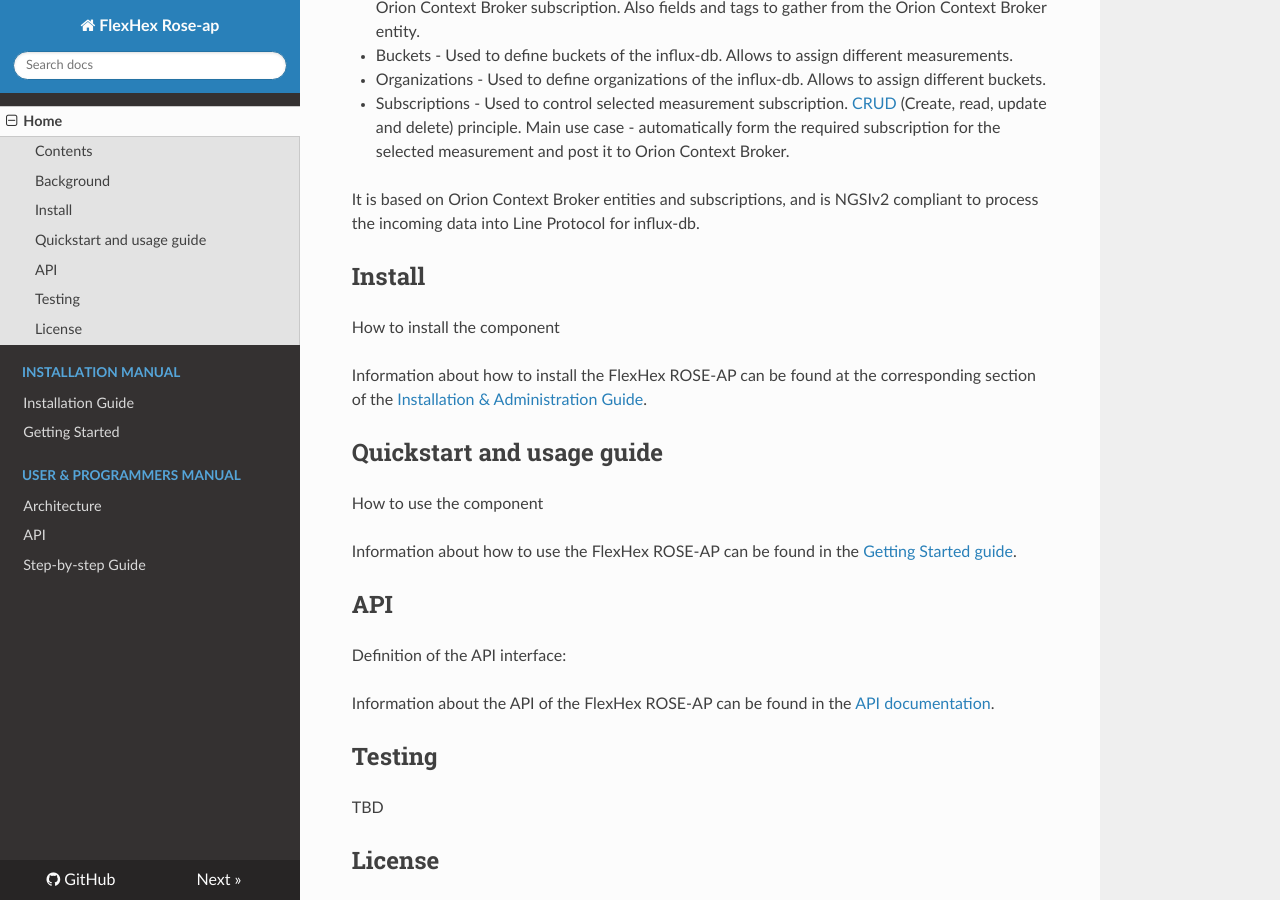
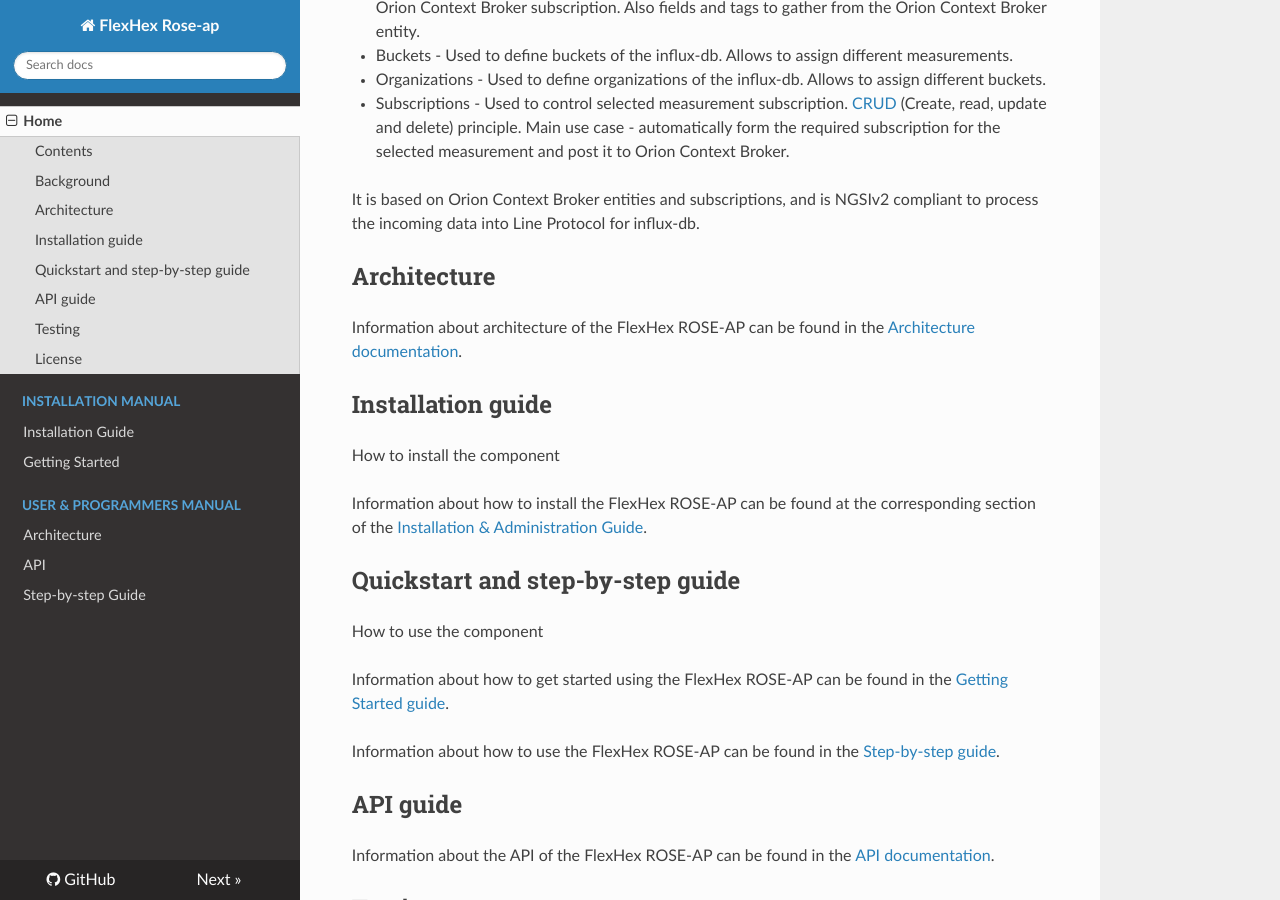
Before and after one commit to Factobotics/FlexHex-Rose-AP, an MkDocs documentation site: the page built from docs/index.md, in a window 1280 px wide and 900 px high, scrolled down 953 px. Built offline with MkDocs 1.6.1, drawn with Linux system fonts in a browser that asks for light colours; nearby versions of some CDN libraries; old or Windows-style settings are respelled for this version of MkDocs.

Commit message:
Update docs/index.md, README.md, docs/README.md files

```diff
--- a/docs/index.md
+++ b/docs/index.md
@@ -37,26 +37,29 @@
 
 It is based on Orion Context Broker entities and subscriptions, and is NGSIv2 compliant to process the incoming data into Line Protocol for influx-db.
 
+## Architecture
 
-## Install
+Information about architecture of the FlexHex ROSE-AP can be found in the [Architecture documentation](architecture.md).
+
+
+## Installation guide
 
 How to install the component
 
 Information about how to install the FlexHex ROSE-AP can be found at the corresponding section of the
 [Installation & Administration Guide](installationguide.md).
 
-## Quickstart and usage guide
+## Quickstart and step-by-step guide
 
 How to use the component
 
-Information about how to use the FlexHex ROSE-AP can be found in the [Getting Started guide](getting-started.md).
+Information about how to get started using the FlexHex ROSE-AP can be found in the [Getting Started guide](getting-started.md).
 
+Information about how to use the FlexHex ROSE-AP can be found in the [Step-by-step guide](step-by-step.md).
 
-## API
+## API guide
 
-Definition of the API interface:
-
-Information about the API of  the FlexHex ROSE-AP can be found in the [API documentation](api.md).
+Information about the API of the FlexHex ROSE-AP can be found in the [API documentation](api.md).
 
 
 ## Testing
```
Also changed, not shown: README.md (+12 -7 lines), docs/README.md (+12 -8 lines).
